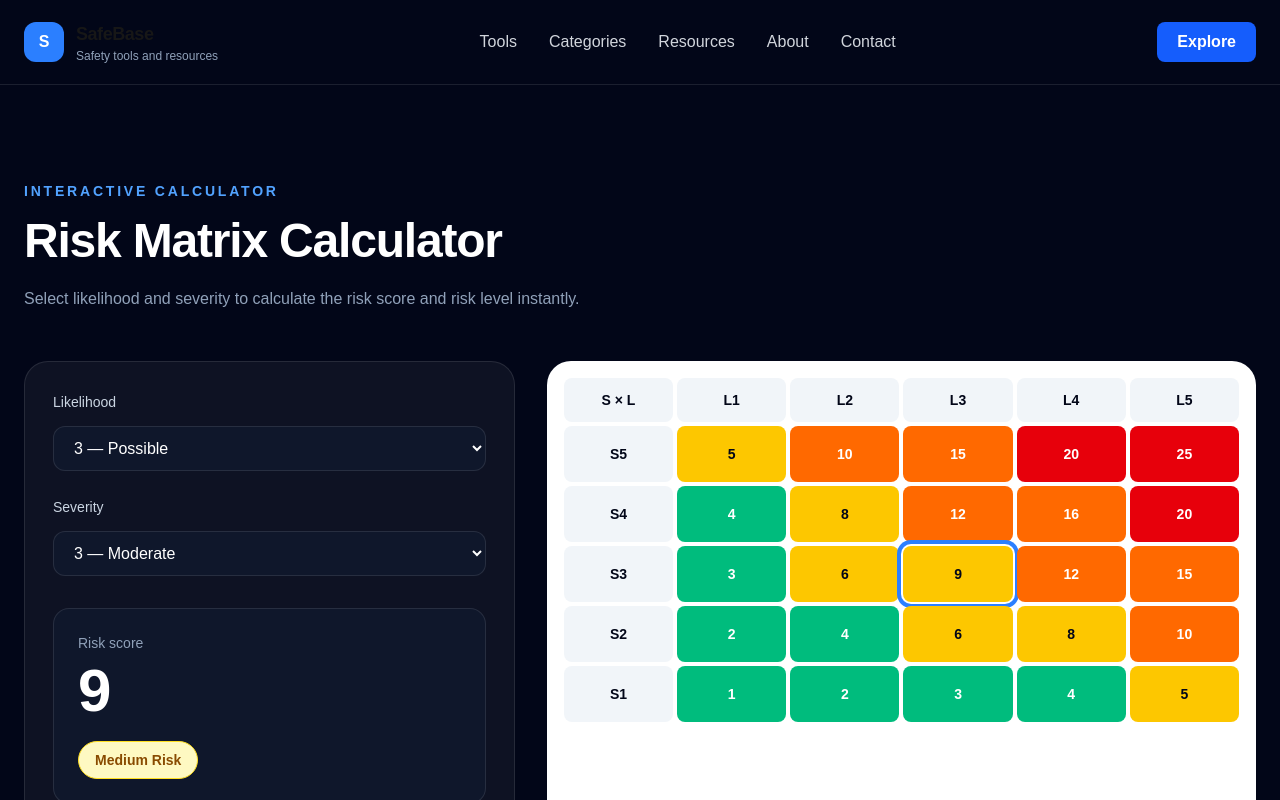
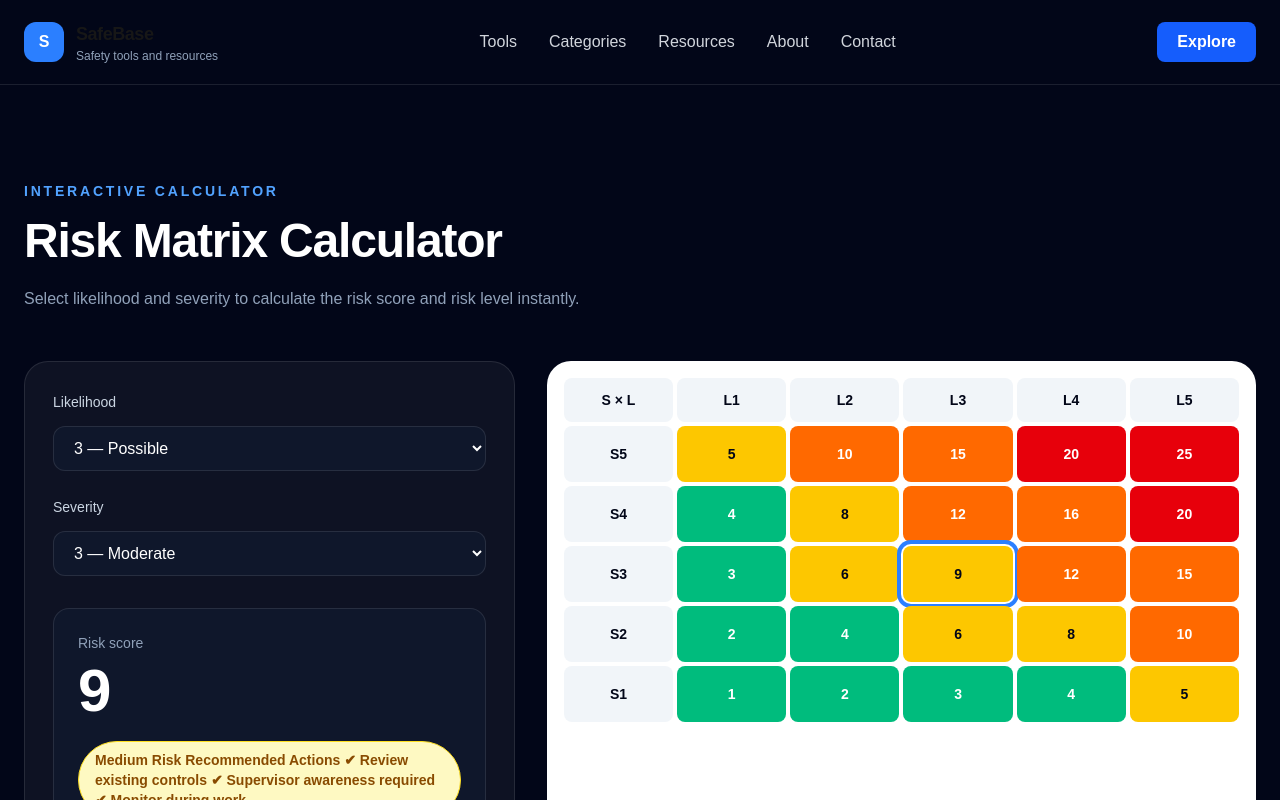
Before and after one commit to safebaseapp/safebase, a Next.js app in the folder app/: page /tools/risk-matrix in a window 1280 px wide. Shown: the top 800 px of the page. Built offline with nearby package versions, Linux system fonts and the light colour scheme.

Commit message:
Add recommended actions to risk matrix

```diff
--- a/app/app/components/RiskMatrix.tsx
+++ b/app/app/components/RiskMatrix.tsx
@@ -56,6 +56,28 @@ export default function RiskMatrix() {
 
   const score = likelihood * severity;
   const risk = useMemo(() => getRiskLevel(score), [score]);
+  const recommendations = {
+  Low: [
+    "Continue with current controls",
+    "Monitor the task",
+  ],
+  Medium: [
+    "Review existing controls",
+    "Supervisor awareness required",
+    "Monitor during work",
+  ],
+  High: [
+    "Additional control measures required",
+    "Supervisor approval required",
+    "Review RAMS before starting",
+  ],
+  Extreme: [
+    "STOP WORK immediately",
+    "Engineering controls required",
+    "Management approval required",
+    "Risk assessment must be revised",
+  ],
+};
 
   return (
     <section id="risk-matrix" className="bg-slate-950 px-6 py-24 text-white">
@@ -127,6 +149,11 @@ export default function RiskMatrix() {
                 className={`mt-5 inline-flex rounded-full border px-4 py-2 text-sm font-semibold ${risk.badgeClass}`}
               >
                 {risk.label} Risk
+                Recommended Actions
+
+               ✔ Review existing controls
+               ✔ Supervisor awareness required
+               ✔ Monitor during work
               </div>
             </div>
           </div>
```
